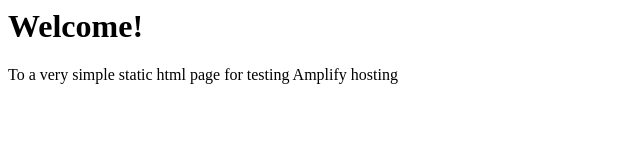
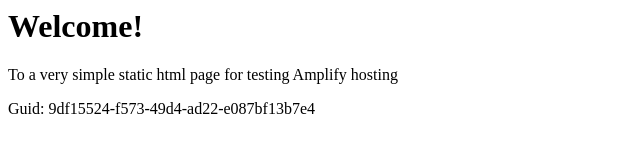
Before and after one commit to aws-aemilia-pdx/Github-PR-Commit-Integration-Test-DoNotTouch-GithubWebhookPreviewCanaryTest-v1-prod-us-west-2, a website: page src/index.html in a window 1280 px wide. Shown: the whole page, without its empty margins (0-640 px from the left). Drawn offline with Linux system fonts and the light colour scheme.

Commit message:
commit from integ tests

```diff
--- a/src/index.html
+++ b/src/index.html
@@ -1,3 +1,5 @@
+
+
 <html lang="en">
 
 <head>
@@ -10,6 +12,6 @@
 <body>
     <h1>Welcome!</h1>
     <p>To a very simple static html page for testing Amplify hosting</p>
-</body>
+    <p>Guid: 9df15524-f573-49d4-ad22-e087bf13b7e4</p></body>
 
 </html>
```
